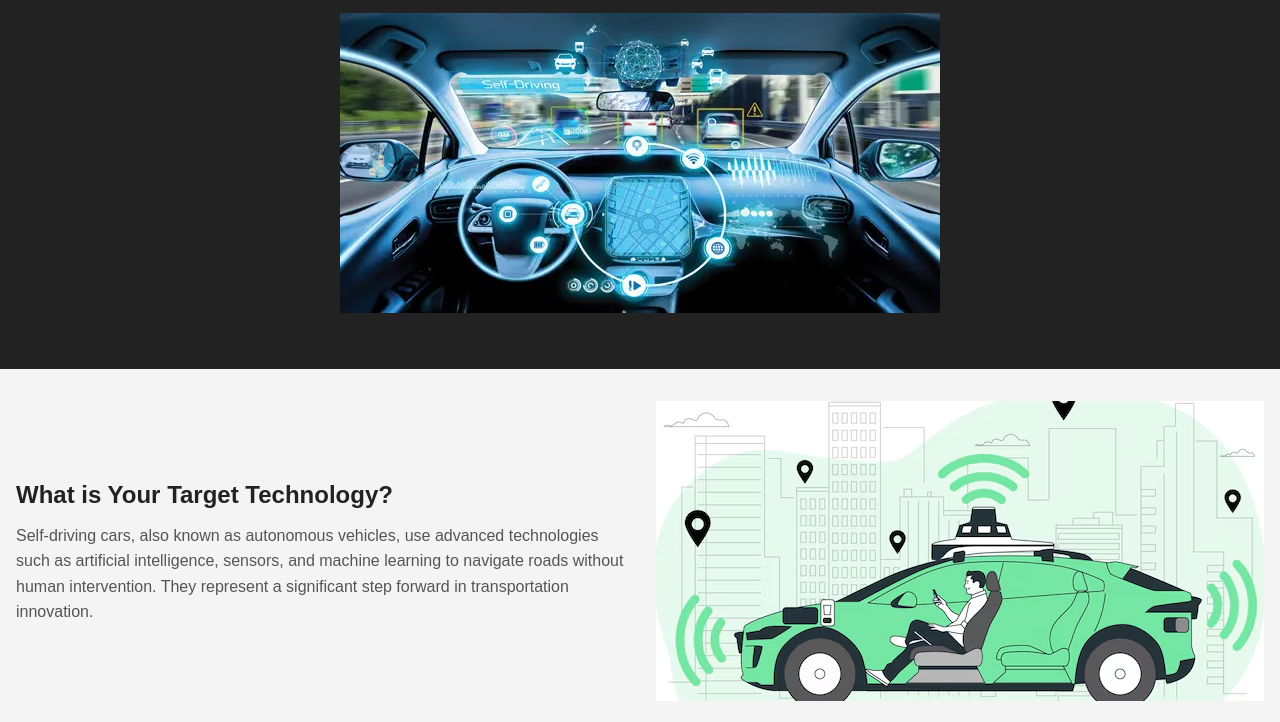
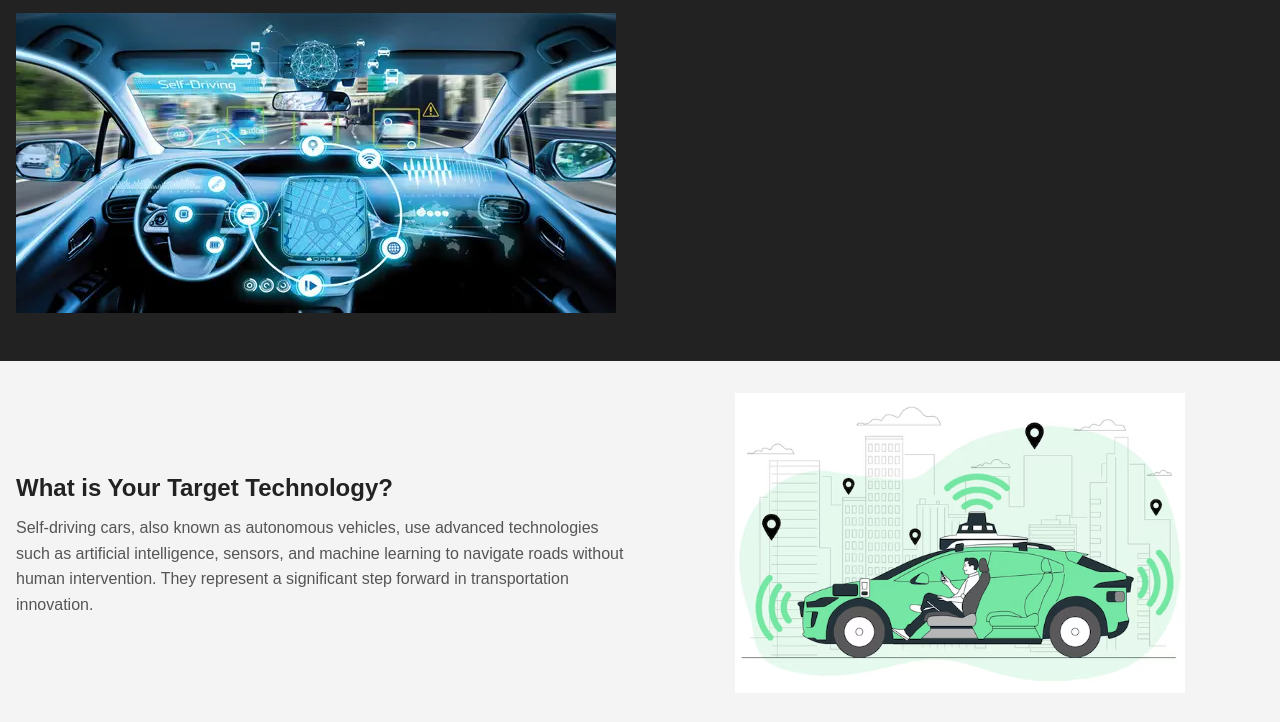
Before and after one commit to mohammad-irfan03/FinalWebsite, a plain HTML site: page index.html in a window 1280 px wide. Shown: the part 227-949 px from the top of the page. Drawn offline with Linux system fonts and the light colour scheme.

Commit message:
Update styles.css

```diff
--- a/styles.css
+++ b/styles.css
@@ -11,9 +11,7 @@ body {
     background: #f4f4f4;
     margin: 0;
     padding: 0;
-
 }
-
 
 .header {
     background: #222;
@@ -23,7 +21,6 @@ body {
     height: 15%;
     width: 100%;
     z-index: 1000;
-
 }
 
 .navbar {
@@ -63,7 +60,6 @@ body {
     background: #222;
     color: #fff;
     margin-top: 80px;
-
 }
 
 .banner h1 {
@@ -128,3 +124,14 @@ body {
     padding: 1rem 0;
     margin-top: 2rem;
 }
+
+img {
+    max-width: 100%;
+    height: auto;
+    display: block;
+}
+
+.intro-image img {
+    height: 100%;
+    object-fit: contain;
+}
```
